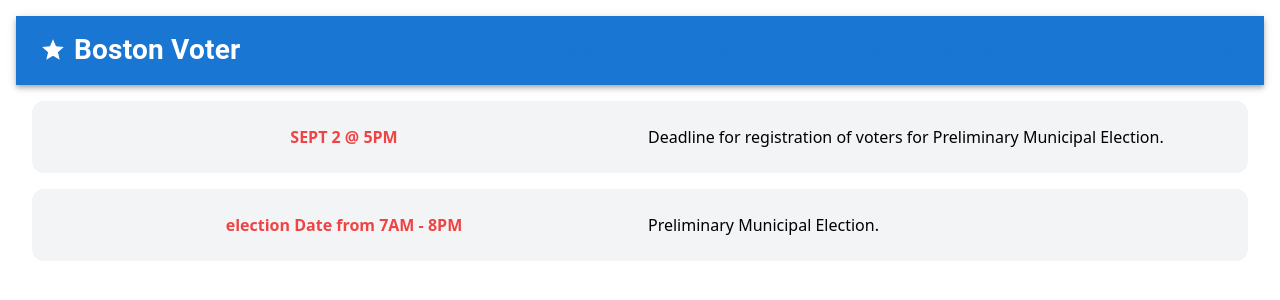
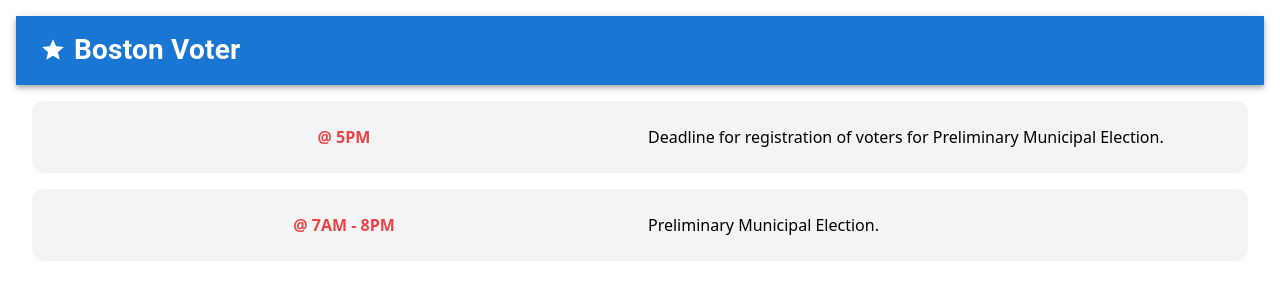
Before and after one commit to BU-Spark/pitne-voter-app, a Next.js app in the folder client/: page /upcomingElections/electionCard in a window 1280 px wide. Shown: the top 300 px of the page. Built offline with nearby package versions, Linux system fonts and the light colour scheme.

Commit message:
done with formatting

```diff
--- a/client/src/pages/upcomingElections/electionCard.tsx
+++ b/client/src/pages/upcomingElections/electionCard.tsx
@@ -9,11 +9,32 @@ type Props = {
 
 
 export default function ElectionCard({ electionName = 'Preliminary Municipal Election', electionDate }: Props) {
+    const [displayElectionDate, setDisplayElectionDate] = useState('')
+    const [displayRegistrationDate, setDisplayRegistrationDate] = useState('')
 
     useEffect(() => {
-        if (electionDate !== undefined) {
-            console.log(electionName)
-            console.log(electionDate)
+
+        if (electionDate !== undefined && electionName !== undefined) {
+
+
+            const formattedElectionDate = new Date(electionDate).toLocaleDateString('en-US', {
+                month: 'long',
+                day: 'numeric',
+                year: 'numeric'
+            });
+            setDisplayElectionDate(formattedElectionDate);
+
+            const registrationDate = new Date(electionDate);
+            registrationDate.setDate(registrationDate.getDate() - 10);
+            const formattedRegistrationDate = registrationDate.toLocaleDateString('en-US', {
+                month: 'long',
+                day: 'numeric',
+                year: 'numeric'
+            });
+            setDisplayRegistrationDate(formattedRegistrationDate);
+            console.log(formattedElectionDate)
+            console.log(formattedRegistrationDate)
+
         }
 
     }, [electionName, electionDate])
@@ -21,13 +42,13 @@ export default function ElectionCard({ electionName = 'Preliminary Municipal Ele
     return (
         <div>
             <div className='bg-gray-100 m-4 rounded-xl grid grid-cols-2 p-4 max-w-lg align-center'>
-                <p className="font-semibold text-red-500 m-2 text-center ">SEPT 2 @ 5PM</p>
+                <p className="font-semibold text-red-500 m-2 text-center ">{displayRegistrationDate} @ 5PM</p>
                 <p className='m-2 text-left'>Deadline for registration of voters for {electionName}.</p>
             </div>
 
             <div className='bg-gray-100 mx-4 rounded-xl grid grid-cols-2 p-4 max-w-lg align-center'>
 
-                <p className="font-semibold text-red-500 m-2 text-center ">election Date from 7AM - 8PM</p>
+                <p className="font-semibold text-red-500 m-2 text-center ">{displayElectionDate} @ 7AM - 8PM</p>
                 <p className='m-2 text-left'>{electionName}.</p>
             </div>
         </div>
```
